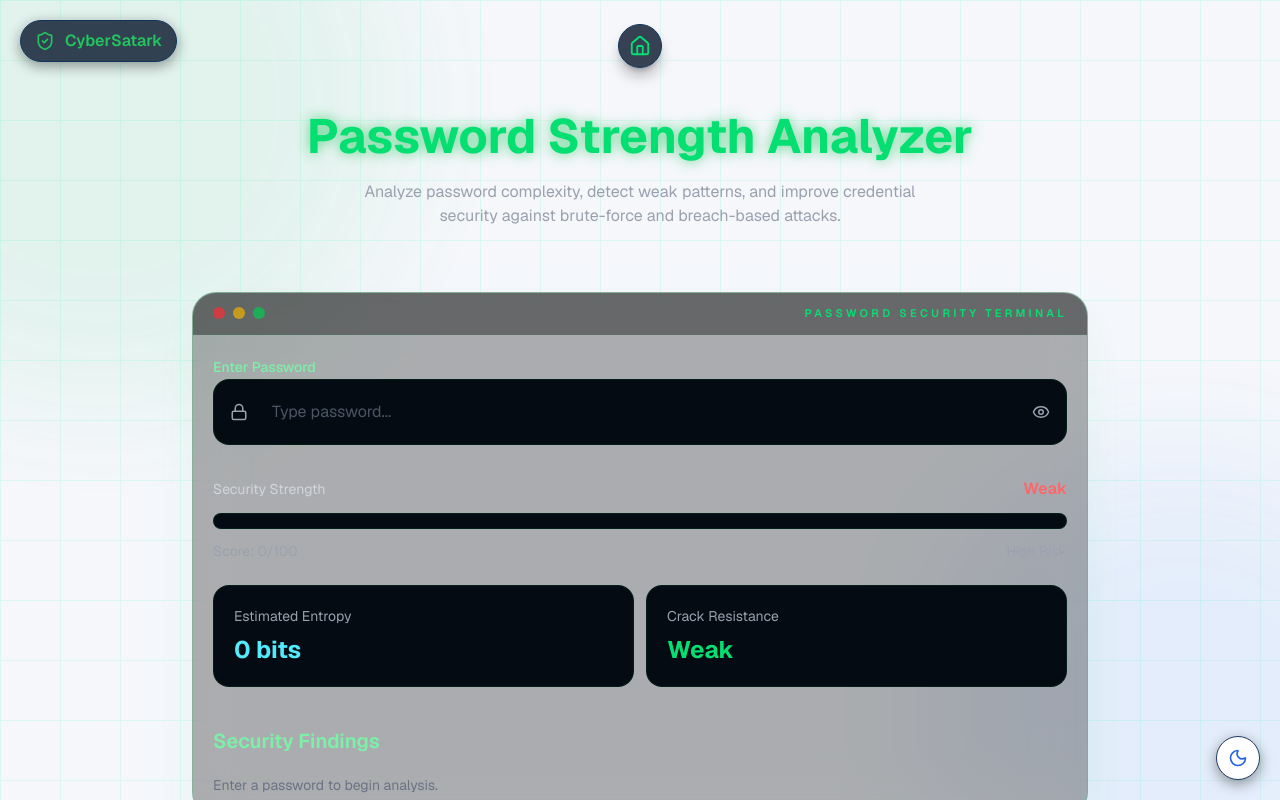
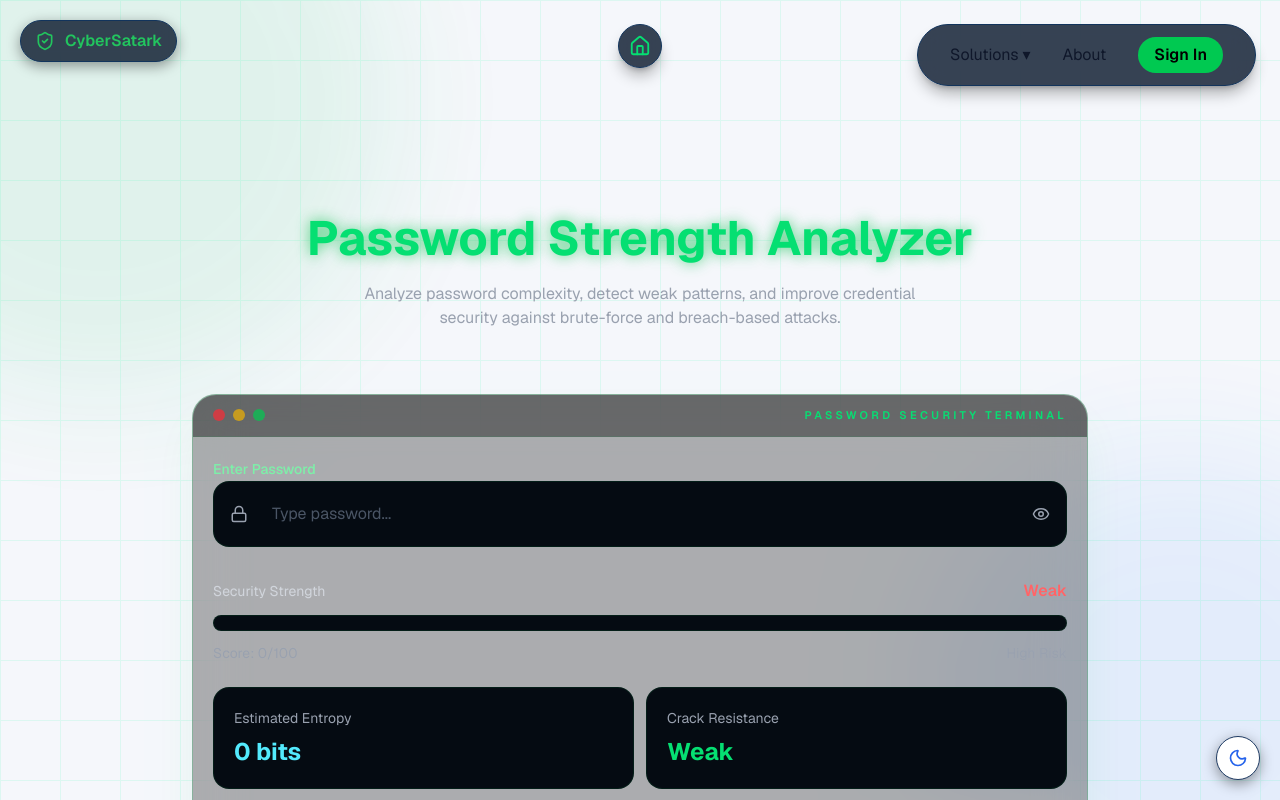
Before and after one commit to NotSoAbhinav/CyberSatark, a Next.js app: page /tools/password-analyzer in a window 1280 px wide. Shown: the top 800 px of the page. Built offline with nearby package versions, Linux system fonts and the light colour scheme.

Commit message:
added navbar in password analyzer page

```diff
--- a/app/tools/password-analyzer/page.tsx
+++ b/app/tools/password-analyzer/page.tsx
@@ -2,6 +2,7 @@
 
 import { useState } from "react";
 import { motion } from "framer-motion";
+import Navbar from "@/components/Navbar";
 import CyberBackground from "@/components/cyberbackground";
 
 import {
@@ -44,9 +45,10 @@ export default function PasswordAnalyzerPage() {
 
   return (
   <>
+    <Navbar />
     <CyberBackground />
 
-    <main className="min-h-screen px-6 py-28 text-white">
+    <main className="min-h-screen px-6 py-32 text-white">
       <div className="max-w-4xl mx-auto">
 
         {/* HERO */}
```
